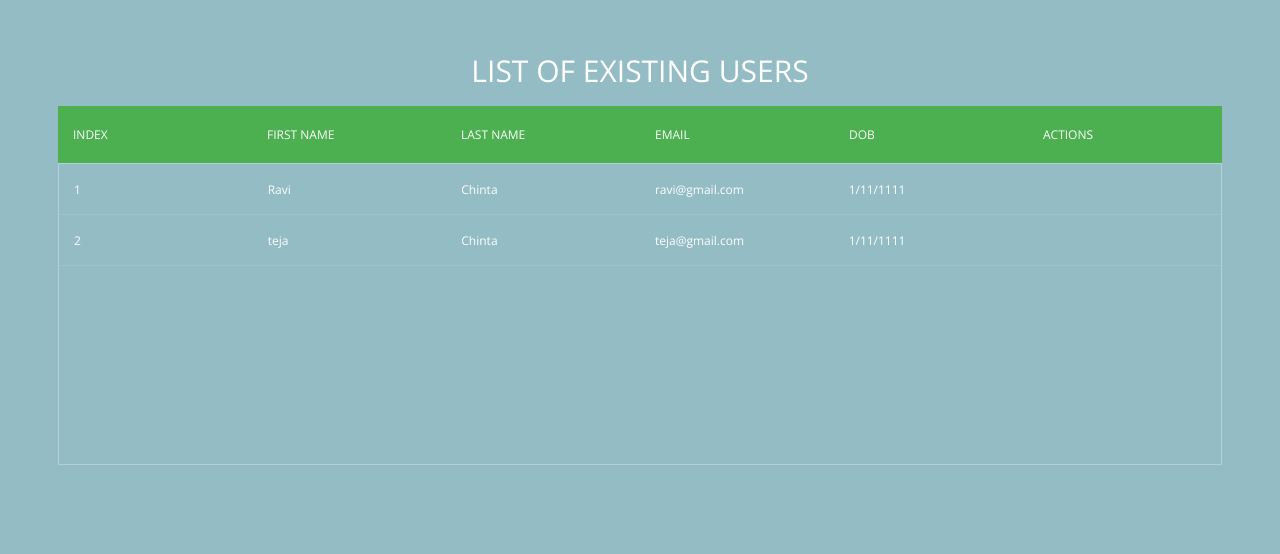
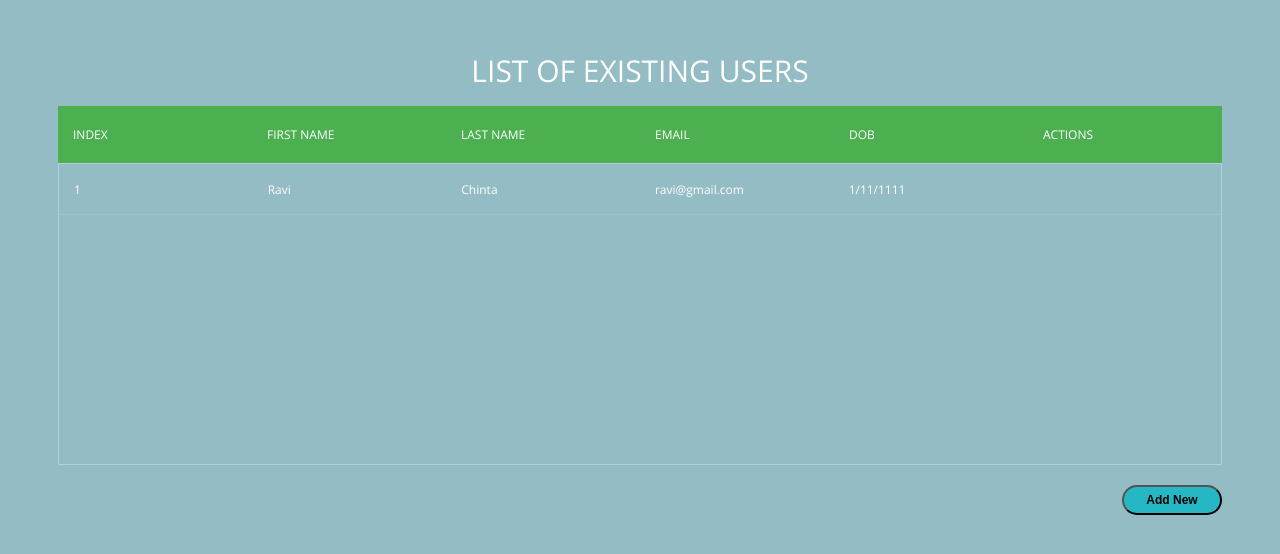
Before and after one commit to raviteja-chinta/login-and-dashboard-angular, an Angular app: page /users in a window 1280 px wide. Shown: the top 554 px of the page. Built offline with nearby package versions, Linux system fonts and the light colour scheme; sample sign-in values are in the browser's storage.

Commit message:
3 files modified

```diff
--- a/src/app/userinfo.json
+++ b/src/app/userinfo.json
@@ -5,12 +5,6 @@
       "lastName": "Chinta",
       "email": "ravi@gmail.com",
       "DOB": "1/11/1111"
-    },
-    {
-      "firstName": "teja",
-      "lastName": "Chinta",
-      "email": "teja@gmail.com",
-      "DOB": "1/11/1111"
     }
   ]
 }
--- a/src/app/users/users.component.css
+++ b/src/app/users/users.component.css
@@ -65,6 +65,18 @@ td a.delete {
 td i {
   font-size: 20px;
 }
+.add-new {
+  margin-top:20px;
+  float: right;
+  background-color: #25b7c4;
+	height: 30px;
+	font-weight: bold;
+	font-size: 12px;
+	text-shadow: none;
+	min-width: 100px;
+	border-radius: 45px;
+
+}
 
 /* demo styles */
 
--- a/src/app/users/users.component.html
+++ b/src/app/users/users.component.html
@@ -1,4 +1,5 @@
 <link rel="stylesheet" href="https://fonts.googleapis.com/icon?family=Material+Icons">
+
 
 <section>
 	<h1>List of Existing Users</h1>
@@ -33,4 +34,6 @@
 			</tbody>
 		</table>
 	</div>
+
+<button type="button" class="btn btn-info add-new"> Add New</button>
 </section>
```
